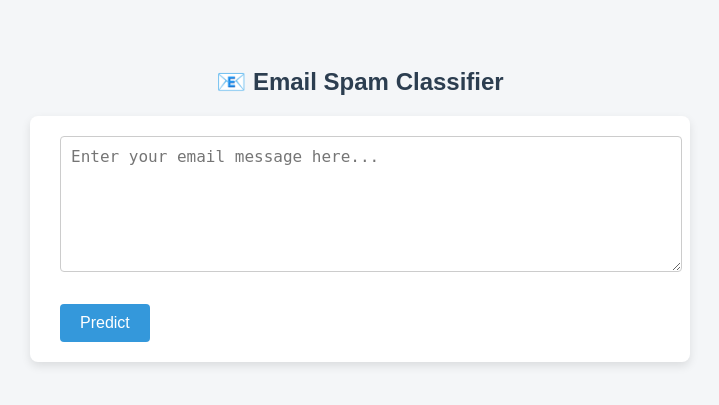
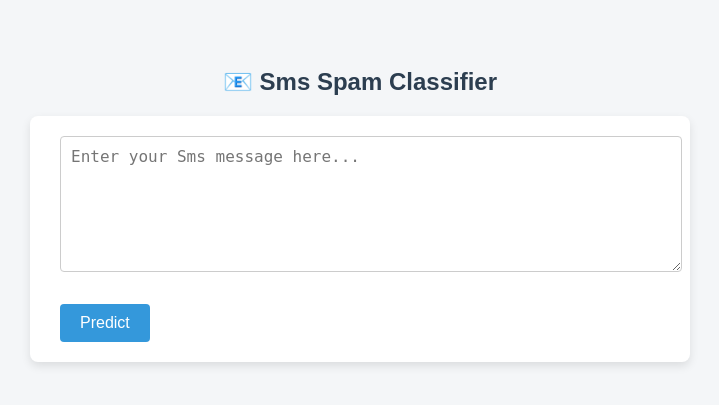
Before and after one commit to Adarsh1728/Sms_Spam_Classifier, a Flask app: page / in a window 1280 px wide. Shown: the top 405 px of the page, without its empty margins (280-999 px from the left). Run offline with Flask 3, Linux system fonts and the light colour scheme.

Commit message:
yes committed

```diff
--- a/App.py
+++ b/App.py
@@ -51,7 +51,7 @@ def home():
     return render_template("index.html")  # Make sure index.html is inside /templates
 
 # Prediction route
-@app.route("/predict", methods=["POST"])
+@app.route("/predict", methods=["GET", "POST"])
 def predict():
     msg = request.form.get("message", "")
 
--- a/Templates/index.html
+++ b/Templates/index.html
@@ -3,7 +3,7 @@
 <head>
     <meta charset="UTF-8">
     <meta name="viewport" content="width=device-width, initial-scale=1.0">
-    <title>Email Spam Classifier</title>
+    <title>Sms Spam Classifier</title>
     <style>
         body {
             font-family: Arial, sans-serif;
@@ -59,9 +59,9 @@
     </style>
 </head>
 <body>
-    <h2>📧 Email Spam Classifier</h2>
+    <h2>📧 Sms Spam Classifier</h2>
     <form method="POST" action="/predict">
-        <textarea name="message" rows="6" placeholder="Enter your email message here..."></textarea><br><br>
+        <textarea name="message" rows="6" placeholder="Enter your Sms message here..."></textarea><br><br>
         <button type="submit">Predict</button>
     </form>
 
```
Also changed, not shown: README.md (deleted), 2 other files.
